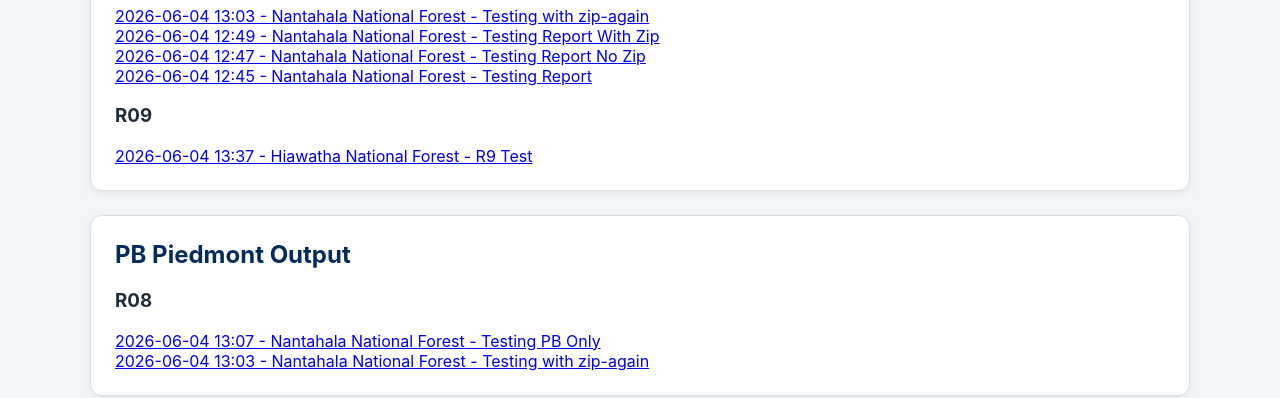
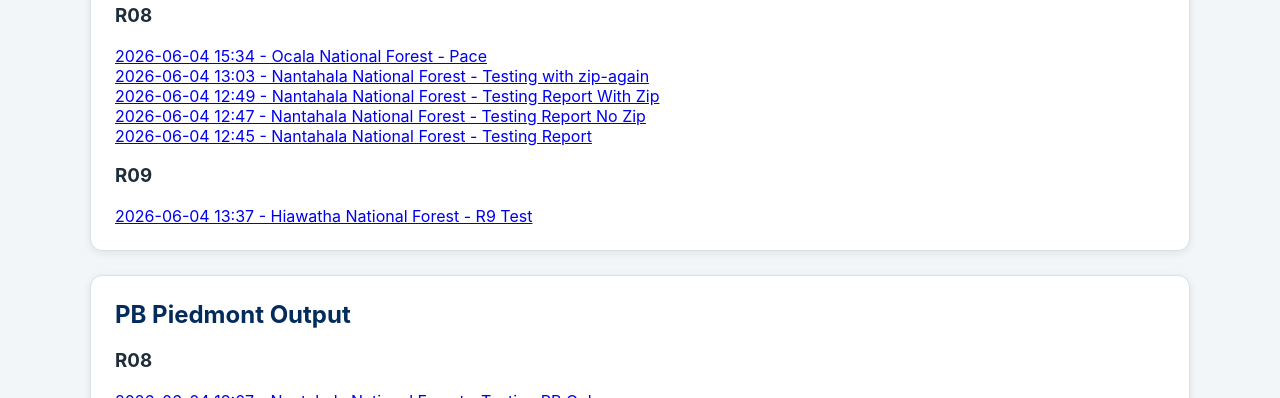
Before and after one commit to jeremyash/smoke_reports, a plain HTML site: page docs/index.html in a window 1280 px wide. Shown: the part 702-1100 px from the top of the page. Drawn offline with Linux system fonts and the light colour scheme.

Commit message:
Update index with 20260604-pace-onf-966d-i1534.html

```diff
--- a/docs/index.html
+++ b/docs/index.html
@@ -136,6 +136,10 @@
     <h2>Smoke Reports</h2>
     <div id="report-list">
       <!-- ===== BEGIN AUTO-GENERATED SMOKE REPORT LINKS ===== -->
+    <div class='report-entry' data-region='R08' data-issued='2026-06-04T15:34:55'>
+      <a href='reports/20260604-pace-onf-966d-i1534.html' target='_blank'>2026-06-04 15:34 - Ocala National Forest - Pace</a>
+    </div>
+
     <div class='report-entry' data-region='R09' data-issued='2026-06-04T13:37:16'>
       <a href='reports/20260604-r9-test-hnf-11d4-i1337.html' target='_blank'>2026-06-04 13:37 - Hiawatha National Forest - R9 Test</a>
     </div>
```
